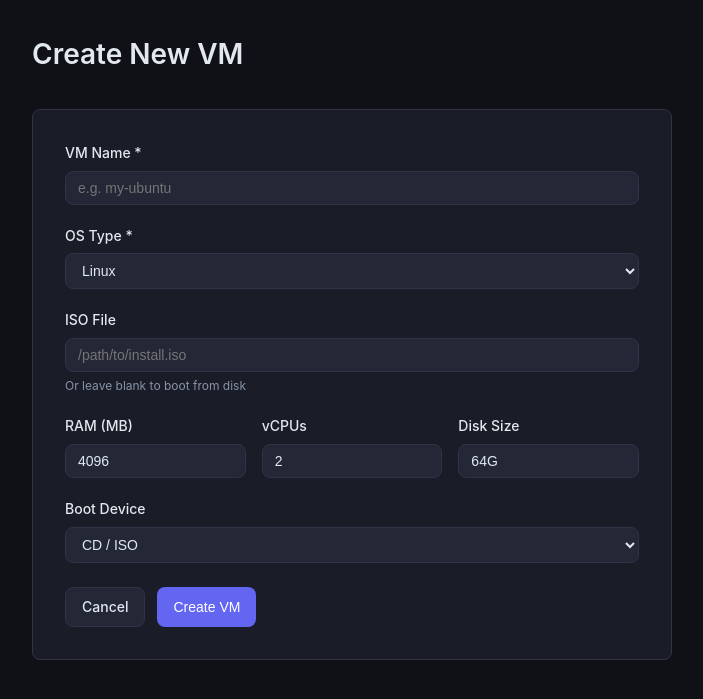
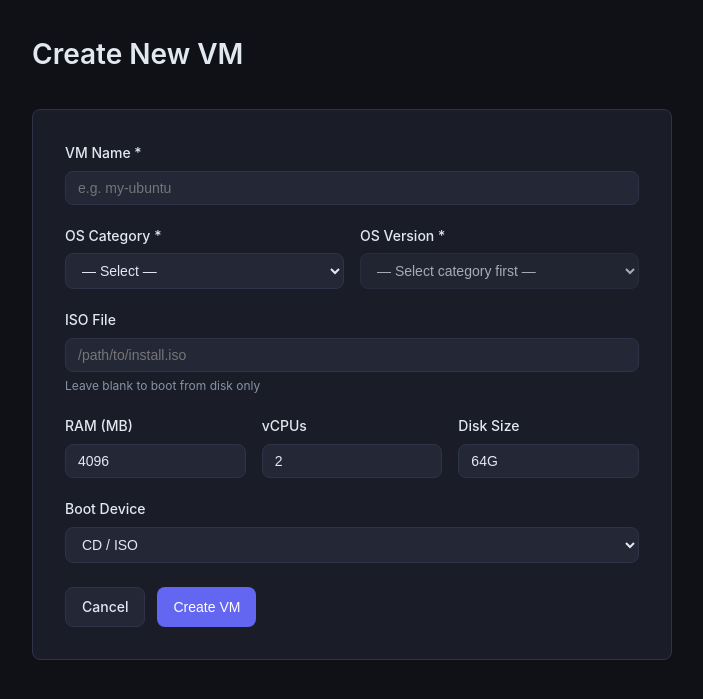
Before and after one commit to zeke-team/Quickemu-WebUI, a Flask app: page /create in a window 1280 px wide. Shown: the part 56-755 px from the top of the page, without its empty margins (40-743 px from the left). Run offline with Flask 3, Linux system fonts and the light colour scheme.

Commit message:
feat: add OS sub-version support with cascading dropdowns
- Add os_catalog.py with full OS version hierarchy (matching QuickEMU)
  - Linux: Ubuntu, Fedora, Debian, Arch, Mint, openSUSE, Alma/Rocky
  - Windows: 11, 10, Server 2022/2019
  - macOS: Tahoe through Mojave
- Add /api/os/categories and /api/os/versions/<id> endpoints
- Update VM config to use os_category + os_version (replaces os_type)
- Rewrite create.html with cascading OS Category → Version dropdowns
- Update dashboard and VM detail page to show full version string

```diff
--- a/src/app.py
+++ b/src/app.py
@@ -5,6 +5,7 @@ from flask import Flask, jsonify, request, render_template, send_from_directory
 
 from .config import HOST, PORT, DEBUG, VM_DIR, ISO_DIR
 from .vm_manager import VMManager
+from .os_catalog import all_categories, all_versions
 
 app = Flask(__name__, template_folder="../web/templates", static_folder="../web/static")
 app.secret_key = os.urandom(32)
@@ -51,7 +52,7 @@ def api_get(name: str):
 def api_create():
     data = request.get_json() or {}
 
-    required = ["name", "os_type"]
+    required = ["name", "os_category", "os_version"]
     for field in required:
         if field not in data:
             return jsonify({"error": f"Missing field: {field}"}), 400
@@ -59,7 +60,8 @@ def api_create():
     try:
         vm = vm_mgr.create_vm(
             name=data["name"],
-            os_type=data["os_type"],
+            os_category=data["os_category"],
+            os_version=data["os_version"],
             iso_path=data.get("iso", ""),
             disk_size=data.get("disk_size", "64G"),
             ram=data.get("ram", "4096"),
@@ -115,6 +117,22 @@ def api_status(name: str):
     return jsonify({"name": name, "status": status})
 
 
+# ── OS Catalog API ─────────────────────────────────────────────────────────
+
+@app.route("/api/os/categories")
+def api_categories():
+    cats = []
+    for c in all_categories():
+        cats.append({"id": c.id, "name": c.name})
+    return jsonify(cats)
+
+
+@app.route("/api/os/versions/<category_id>")
+def api_versions(category_id):
+    versions = all_versions(category_id)
+    return jsonify([{"id": v.id, "name": v.name} for v in versions])
+
+
 # ── ISO file handling ────────────────────────────────────────────────────────
 
 @app.route("/api/isos", methods=["GET"])
--- /dev/null
+++ b/src/os_catalog.py
@@ -0,0 +1,102 @@
+"""OS definitions — category and version hierarchy, matching QuickEMU's supported OS list."""
+from typing import NamedTuple
+
+
+class OSVersion(NamedTuple):
+    id: str       # e.g. "ubuntu-24.04"
+    name: str     # e.g. "Ubuntu 24.04 LTS"
+
+
+class OSCategory(NamedTuple):
+    id: str          # e.g. "linux"
+    name: str        # e.g. "Linux"
+    versions: list[OSVersion]
+
+
+# ── OS Catalog ────────────────────────────────────────────────────────────────
+
+OS_CATALOG: dict[str, OSCategory] = {
+
+    "linux": OSCategory(
+        id="linux",
+        name="Linux",
+        versions=[
+            # Ubuntu
+            OSVersion("ubuntu-24.04", "Ubuntu 24.04 LTS"),
+            OSVersion("ubuntu-22.04", "Ubuntu 22.04 LTS"),
+            OSVersion("ubuntu-20.04", "Ubuntu 20.04 LTS"),
+            # Fedora
+            OSVersion("fedora-41", "Fedora 41"),
+            OSVersion("fedora-40", "Fedora 40"),
+            # Debian
+            OSVersion("debian-12", "Debian 12"),
+            OSVersion("debian-11", "Debian 11"),
+            # Arch
+            OSVersion("archlinux", "Arch Linux"),
+            # Linux Mint
+            OSVersion("linuxmint-21", "Linux Mint 21"),
+            # openSUSE
+            OSVersion("opensuse-15", "openSUSE Leap 15"),
+            # CentOS / Alma / Rocky
+            OSVersion("almalinux-9", "AlmaLinux 9"),
+            OSVersion("rockylinux-9", "Rocky Linux 9"),
+        ],
+    ),
+
+    "windows": OSCategory(
+        id="windows",
+        name="Windows",
+        versions=[
+            OSVersion("windows-11", "Windows 11"),
+            OSVersion("windows-10", "Windows 10"),
+            OSVersion("windows-server-2022", "Windows Server 2022"),
+            OSVersion("windows-server-2019", "Windows Server 2019"),
+        ],
+    ),
+
+    "macos": OSCategory(
+        id="macos",
+        name="macOS",
+        versions=[
+            OSVersion("tahoe",      "macOS Tahoe (16)"),
+            OSVersion("sequoia",    "macOS Sequoia (15)"),
+            OSVersion("sonoma",     "macOS Sonoma (14)"),
+            OSVersion("ventura",    "macOS Ventura (13)"),
+            OSVersion("monterey",   "macOS Monterey (12)"),
+            OSVersion("big-sur",     "macOS Big Sur (11)"),
+            OSVersion("catalina",    "macOS Catalina (10.15)"),
+            OSVersion("mojave",      "macOS Mojave (10.14)"),
+        ],
+    ),
+
+    "other": OSCategory(
+        id="other",
+        name="Other / Custom",
+        versions=[
+            OSVersion("generic",    "Generic ISO / CD-ROM"),
+        ],
+    ),
+}
+
+
+def get_category(category_id: str) -> OSCategory | None:
+    return OS_CATALOG.get(category_id)
+
+
+def get_version(category_id: str, version_id: str) -> OSVersion | None:
+    cat = get_category(category_id)
+    if not cat:
+        return None
+    for v in cat.versions:
+        if v.id == version_id:
+            return v
+    return None
+
+
+def all_categories() -> list[OSCategory]:
+    return list(OS_CATALOG.values())
+
+
+def all_versions(category_id: str) -> list[OSVersion]:
+    cat = get_category(category_id)
+    return cat.versions if cat else []
--- a/src/vm_manager.py
+++ b/src/vm_manager.py
@@ -65,7 +65,8 @@ class VMManager:
     def create_vm(
         self,
         name: str,
-        os_type: str,
+        os_category: str,
+        os_version: str,
         iso_path: str = "",
         disk_size: str = "64G",
         ram: str = "4096",
@@ -90,7 +91,8 @@ class VMManager:
 
         config = {
             "name": name,
-            "os_type": os_type,
+            "os_category": os_category,
+            "os_version": os_version,
             "iso": iso_path,
             "disk": disk,
             "disk_size": disk_size,
--- a/web/static/js/app.js
+++ b/web/static/js/app.js
@@ -15,7 +15,7 @@ async function fetchJSON(url, options = {}) {
 }
 
 function vmCard(vm) {
-    const meta = `${vm.os_type} · ${vm.ram}MB RAM · ${vm.vcpu} vCPU · ${vm.disk_size}`;
+    const meta = `${vm.os_category} / ${vm.os_version} · ${vm.ram}MB RAM · ${vm.vcpu} vCPU · ${vm.disk_size}`;
     return `
     <div class="vm-card">
         <div class="vm-card-header">
--- a/web/templates/create.html
+++ b/web/templates/create.html
@@ -11,20 +11,25 @@
         <input type="text" id="name" name="name" required placeholder="e.g. my-ubuntu">
     </div>
 
-    <div class="form-group">
-        <label for="os_type">OS Type *</label>
-        <select id="os_type" name="os_type" required>
-            <option value="linux">Linux</option>
-            <option value="windows">Windows</option>
-            <option value="macos">macOS</option>
-            <option value="other">Other</option>
-        </select>
+    <div class="form-row">
+        <div class="form-group">
+            <label for="os_category">OS Category *</label>
+            <select id="os_category" name="os_category" required>
+                <option value="">— Select —</option>
+            </select>
+        </div>
+        <div class="form-group">
+            <label for="os_version">OS Version *</label>
+            <select id="os_version" name="os_version" required disabled>
+                <option value="">— Select category first —</option>
+            </select>
+        </div>
     </div>
 
     <div class="form-group">
         <label for="iso">ISO File</label>
         <input type="text" id="iso" name="iso" placeholder="/path/to/install.iso">
-        <small>Or leave blank to boot from disk</small>
+        <small>Leave blank to boot from disk only</small>
     </div>
 
     <div class="form-row">
@@ -62,17 +67,66 @@
 
 {% block scripts %}
 <script>
+const CAT_SELECT  = document.getElementById("os_category");
+const VER_SELECT  = document.getElementById("os_version");
+const BOOT_SELECT = document.getElementById("boot");
+const ISO_INPUT   = document.getElementById("iso");
+
+// Load OS categories on page load
+async function loadCategories() {
+    const res  = await fetch("/api/os/categories");
+    const cats = await res.json();
+    CAT_SELECT.innerHTML = '<option value="">— Select —</option>';
+    cats.forEach(c => {
+        const opt = document.createElement("option");
+        opt.value = c.id;
+        opt.textContent = c.name;
+        CAT_SELECT.appendChild(opt);
+    });
+}
+
+// Load versions when category changes
+async function loadVersions() {
+    const catId = CAT_SELECT.value;
+    VER_SELECT.innerHTML = '<option value="">Loading…</option>';
+    VER_SELECT.disabled = true;
+
+    if (!catId) {
+        VER_SELECT.innerHTML = '<option value="">— Select category first —</option>';
+        return;
+    }
+
+    const res  = await fetch(`/api/os/versions/${catId}`);
+    const vers = await res.json();
+    VER_SELECT.innerHTML = '<option value="">— Select —</option>';
+    vers.forEach(v => {
+        const opt = document.createElement("option");
+        opt.value = v.id;
+        opt.textContent = v.name;
+        VER_SELECT.appendChild(opt);
+    });
+    VER_SELECT.disabled = false;
+
+    // Auto-select ISO if available for macOS
+    if (catId === "macos") {
+        ISO_INPUT.placeholder = "/home/user/VMs/macos-sequoia/RecoveryImage.img";
+    }
+}
+
+CAT_SELECT.addEventListener("change", loadVersions);
+
 document.getElementById("create-form").addEventListener("submit", async (e) => {
     e.preventDefault();
     const form = e.target;
     const data = {
-        name: form.name.value,
-        os_type: form.os_type.value,
-        iso: form.iso.value,
-        ram: form.ram.value,
-        vcpu: form.vcpu.value,
-        disk_size: form.disk_size.value,
-        boot: form.boot.value,
+        name:         form.name.value,
+        os_category:  form.os_category.value,
+        os_version:   form.os_version.value,
+        iso:          form.iso.value,
+        ram:          form.ram.value,
+        vcpu:         form.vcpu.value,
+        disk_size:    form.disk_size.value,
+        boot:         form.boot.value,
     };
 
     const errEl = document.getElementById("error-msg");
@@ -96,5 +150,7 @@ document.getElementById("create-form").addEventListener("submit", async (e) => {
         errEl.classList.remove("hidden");
     }
 });
+
+loadCategories();
 </script>
 {% endblock %}
--- a/web/templates/vm.html
+++ b/web/templates/vm.html
@@ -5,7 +5,7 @@
     <div class="vm-info">
         <h1>{{ vm.name }}</h1>
         <span class="status-badge status-{{ vm.status }}">{{ vm.status }}</span>
-        <span class="vm-meta">{{ vm.os_type }} · {{ vm.ram }}MB RAM · {{ vm.vcpu }} vCPU</span>
+        <span class="vm-meta">{{ vm.os_category }} / {{ vm.os_version }} · {{ vm.ram }}MB RAM · {{ vm.vcpu }} vCPU</span>
     </div>
     <div class="vm-controls">
         {% if vm.status == "stopped" %}
```
Also changed, not shown: SPEC.md (+4 -2 lines).
